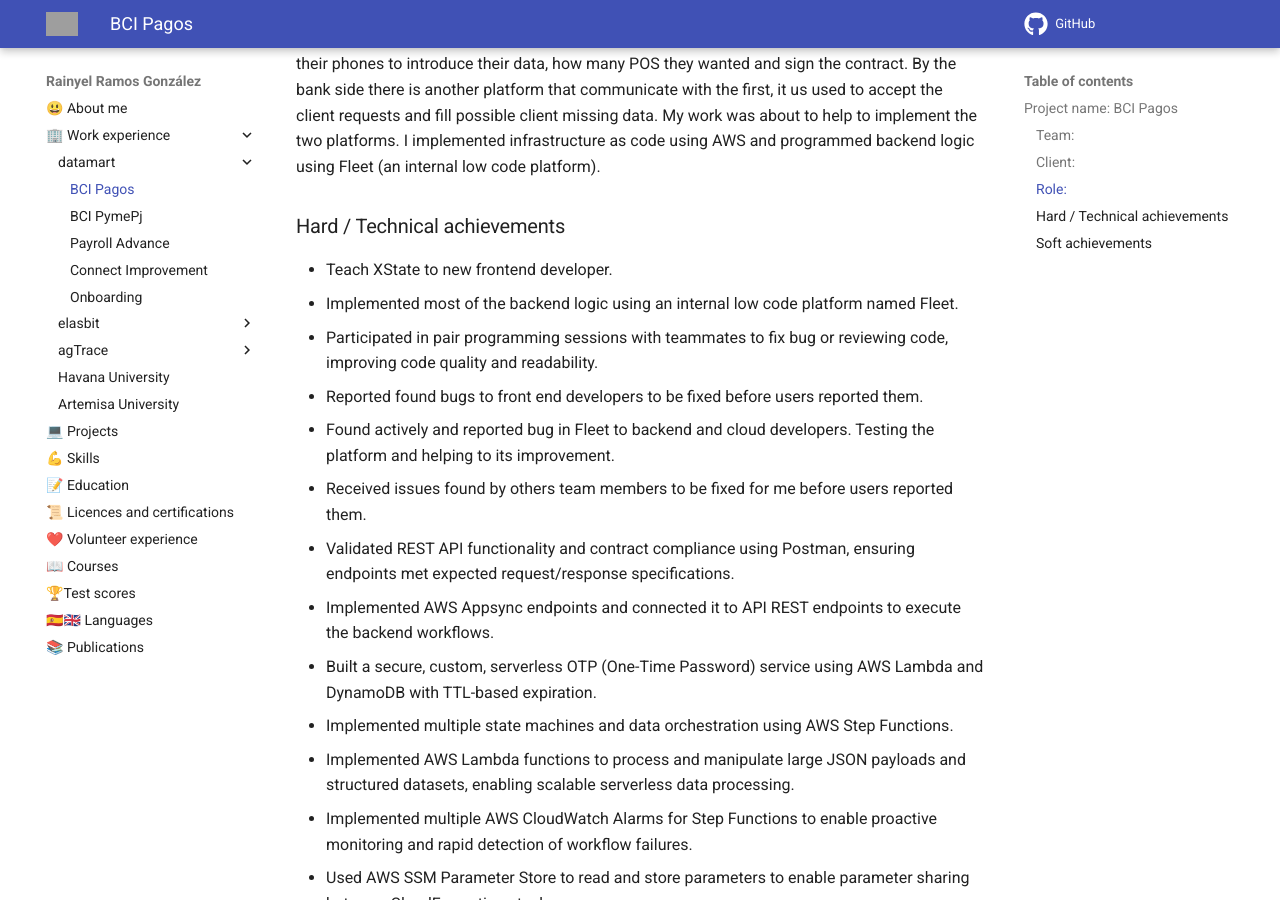
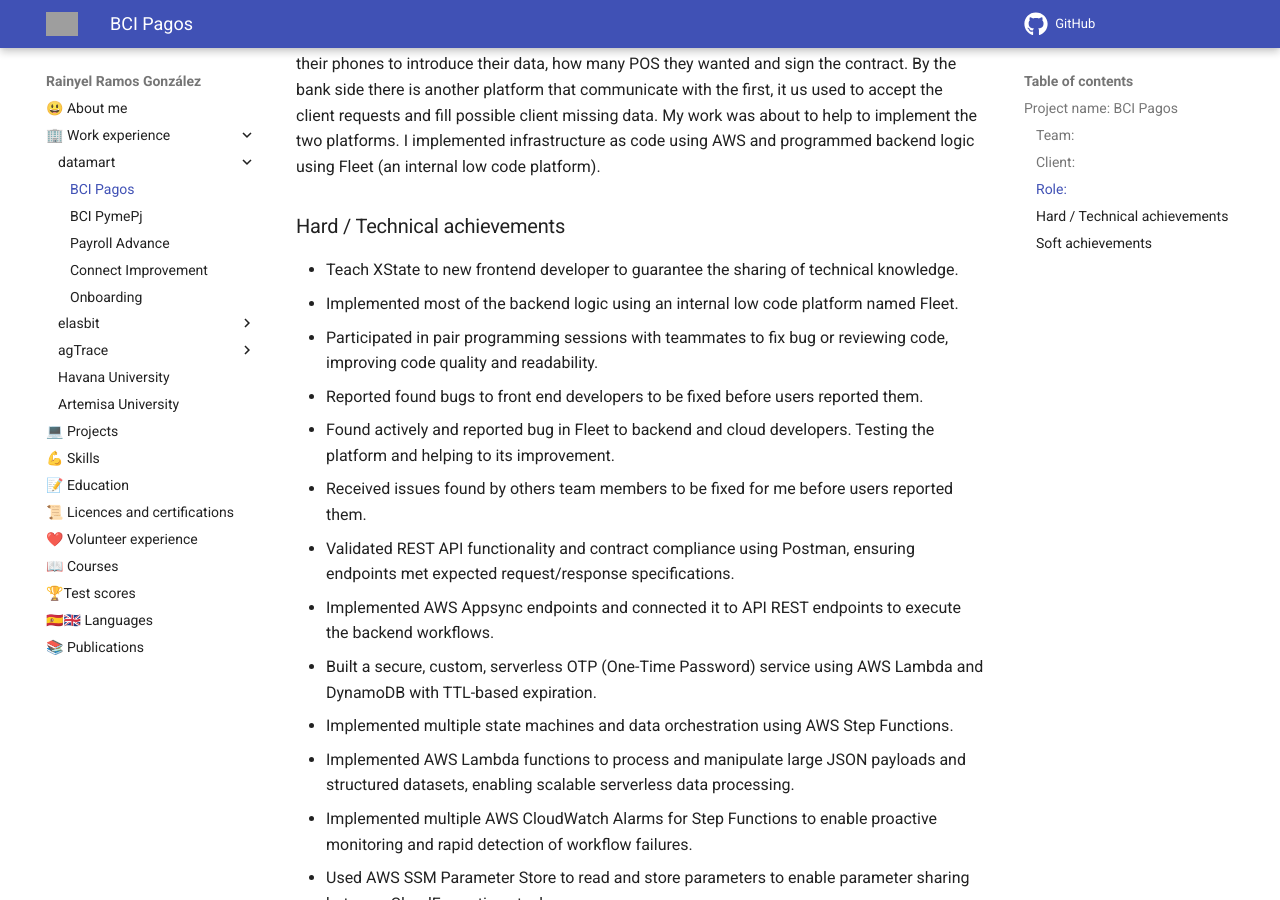
Before and after one commit to rayniel95/rayniel95.github.io, an MkDocs documentation site: the page built from docs/work_experience/datamart/bci_pagos.md, in a window 1280 px wide and 900 px high, scrolled down 639 px. Built offline with MkDocs 1.6.1 and Material for MkDocs 9.7.7, drawn with Linux system fonts in a browser that asks for light colours; grey boxes are pictures that could not be loaded.

Commit message:
docs(datamart): update XState teaching description in BCI Pagos experience

```diff
--- a/docs/work_experience/datamart/bci_pagos.md
+++ b/docs/work_experience/datamart/bci_pagos.md
@@ -22,7 +22,7 @@ This project is related to create a SaaS platform for chilean bank BCI. The basi
 <!-- small description about the client and its requirements or problems, how I solve it -->
 ### Hard / Technical achievements
 
-- Teach XState to new frontend developer.
+- Teach XState to new frontend developer to guarantee the sharing of technical knowledge.
 - Implemented most of the backend logic using an internal low code platform named Fleet.
 - Participated in pair programming sessions with teammates to fix bug or reviewing code, improving code quality and readability.
 - Reported found bugs to front end developers to be fixed before users reported them.
```
